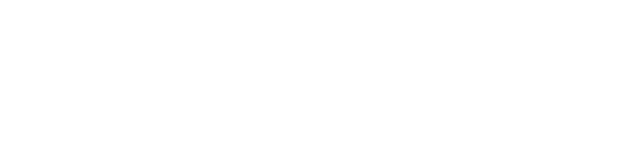
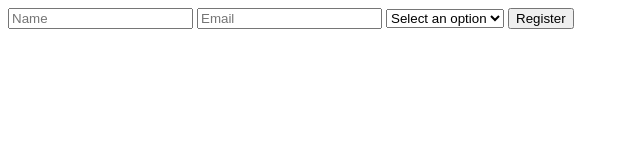
Before and after one commit to JEEVANSAI2001/srm-internship-for-reactjs, a plain HTML site: page index.html in a window 1280 px wide. Shown: the whole page, without its empty margins (0-640 px from the left). Drawn offline with Linux system fonts and the light colour scheme.

Commit message:
commited

```diff
--- a/index.html
+++ b/index.html
@@ -5,6 +5,17 @@
 	<link rel="icon" type="favicon" href="image/index.png">
 </head>
 <body>
-
+	<form>
+		<input type="text" placeholder="Name" required="">
+		<input type="email" placeholder="Email" required>
+		<select required>
+			<option selected disabled>Select an option</option>
+			<option>Guntur</option>
+			<option>Vijayawada</option>
+			<option>Tenali</option>
+			<option>Vizag</option>
+		</select>
+		<input type="submit" value="Register">
+	</form>
 </body>
 </html>
```
